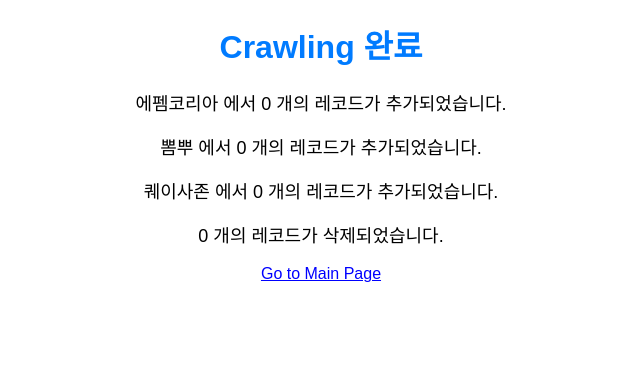
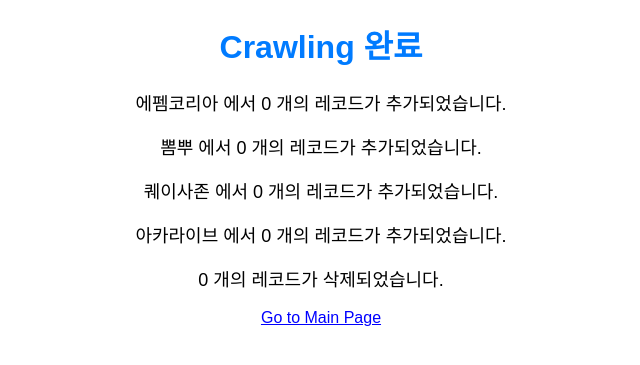
Before and after one commit to wjwjsk/remove_error, a Django app: page /crawl/ in a window 1280 px wide. Shown: the top 365 px of the page, without its empty margins (319-959 px from the left). Run offline with Django 4.2, Linux system fonts and the light colour scheme; data that the repository does not hold is empty; parts of the project's set-up code (start-up, migrations or seed data) failed here and were passed over.

Commit message:
Add: 아카라이브 크롤링 데이터 DB 추가 기능

```diff
--- a/remove_error/apps/templates/crawl_page.html
+++ b/remove_error/apps/templates/crawl_page.html
@@ -27,6 +27,7 @@
     <p>에펨코리아 에서 {{ fm_count }} 개의 레코드가 추가되었습니다.</p>
     <p>뽐뿌 에서 {{ pp_count }} 개의 레코드가 추가되었습니다.</p>
     <p>퀘이사존 에서 {{ qz_count }} 개의 레코드가 추가되었습니다.</p>
+    <p>아카라이브 에서 {{ al_count }} 개의 레코드가 추가되었습니다.</p>
     <p>{{ deleted_count }} 개의 레코드가 삭제되었습니다.</p>
     <a href="{% url 'main' %}" class="main-link">Go to Main Page</a>
 </body>
--- a/remove_error/apps/views.py
+++ b/remove_error/apps/views.py
@@ -4,7 +4,12 @@ from django.shortcuts import render, get_object_or_404, redirect
 from .models import Items, Category
 from django.http import JsonResponse
 from django.db.models import Q
-from .crawl import fm_crawling_function, pp_crawling_function, qz_crawling_function
+from .crawl import (
+    fm_crawling_function,
+    pp_crawling_function,
+    qz_crawling_function,
+    al_crawling_function,
+)
 import openai
 from django.core.exceptions import ImproperlyConfigured
 from django.utils import timezone
@@ -61,13 +66,13 @@ from django.utils import timezone
 # 11. 기타
 # 12. 해외핫딜
 def categorize_deals(category):
-    if category in ["PC제품", "가전제품", "컴퓨터", "디지털", "PC/하드웨어", "노트북/모바일", "가전/TV"]:
+    if category in ["PC제품", "가전제품", "컴퓨터", "디지털", "PC/하드웨어", "노트북/모바일", "가전/TV", "전자제품"]:
         return Category.objects.get(name="전자제품 및 가전제품")
 
     elif category in ["의류", "의류/잡화", "패션/의류"]:
         return Category.objects.get(name="의류 및 패션")
 
-    elif category in ["먹거리", "식품/건강", "생활/식품"]:
+    elif category in ["먹거리", "식품/건강", "생활/식품", "식품"]:
         return Category.objects.get(name="식품 및 식료품")
 
     elif category in ["생활용품", "가전/가구"]:
@@ -143,9 +148,46 @@ def crawl_page(request):
                     result_model.save()
 
     # qz_crawling_function
-    result = qz_crawling_function()
+    # result = qz_crawling_function()
+    # transposed_result = list(zip(*result))
+    qz_count = 0
+    # for column in transposed_result:
+    #     for data in column:
+    #         if not Items.objects.filter(
+    #             Q(item_name=data["item_name"]) | Q(end_url=data["end_url"])
+    #         ).exists():
+    #             if data["is_end_deal"] == False:
+    #                 result_model = Items(
+    #                     item_name=data["item_name"],
+    #                     end_url=data["end_url"],
+    #                     board_url=data["board_url"],
+    #                     clr_update_time=current_time,
+    #                     board_price=data["board_price"][:30],
+    #                     board_description=data["board_description"],
+    #                     delivery_price=data["delivery_price"][:30],
+    #                     is_end_deal=data["is_end_deal"],
+    #                     category=categorize_deals(data["category"]),
+    #                     find_item_time=current_time,
+    #                 )
+    #                 result_model.save()
+    #                 qz_count += 1
+    #         else:
+    #             result_model = Items.objects.filter(
+    #                 Q(item_name=data["item_name"]) | Q(end_url=data["end_url"])
+    #             ).first()
+    #             if data["board_url"] == result_model.board_url:
+    #                 result_model.board_url = data["board_url"]
+    #                 result_model.clr_update_time = current_time
+    #                 result_model.board_price = data["board_price"][:30]
+    #                 result_model.board_description = data["board_description"]
+    #                 result_model.delivery_price = data["delivery_price"][:30]
+    #                 result_model.is_end_deal = data["is_end_deal"]
+    #                 result_model.save()
+
+    # al_crawling_function
+    result = al_crawling_function()
     transposed_result = list(zip(*result))
-    qz_count = 0
+    al_count = 0
     for column in transposed_result:
         for data in column:
             if not Items.objects.filter(
@@ -165,7 +207,7 @@ def crawl_page(request):
                         find_item_time=current_time,
                     )
                     result_model.save()
-                    qz_count += 1
+                    al_count += 1
             else:
                 result_model = Items.objects.filter(
                     Q(item_name=data["item_name"]) | Q(end_url=data["end_url"])
@@ -224,6 +266,7 @@ def crawl_page(request):
         "fm_count": fm_count,
         "pp_count": pp_count,
         "qz_count": qz_count,
+        "al_count": al_count,
         "deleted_count": deleted_count,
     }
 
```
